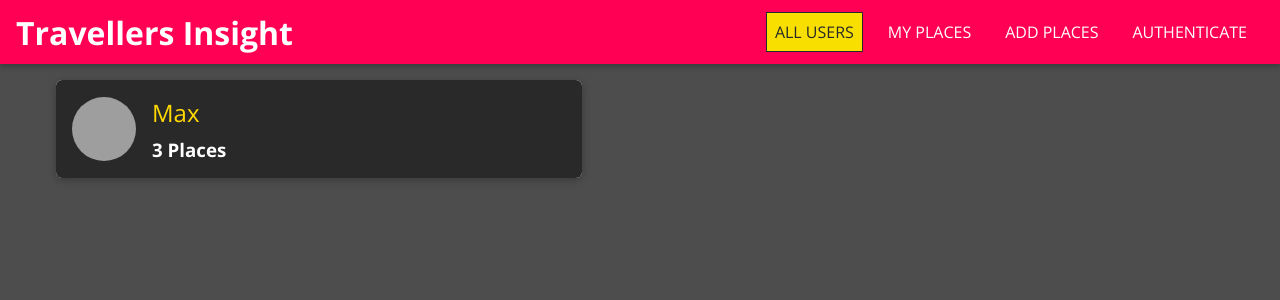
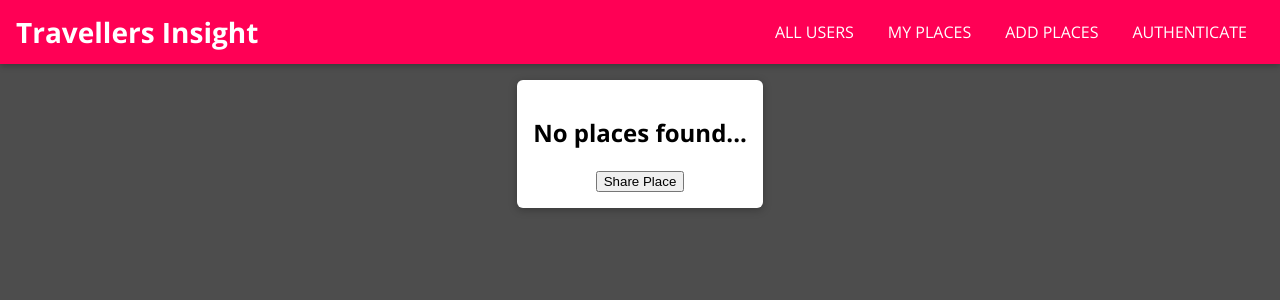
Before and after one commit to AaronBDSouza/Travellers-Insight-MERN-App, a React (Create React App) app in the folder frontend/: page /1234/places in a window 1280 px wide. Before the commit this address led to /. Shown: the top 300 px of the page. Built offline with nearby package versions, Linux system fonts and the light colour scheme; grey boxes are pictures that could not be loaded.

Commit message:
Added PlaceItem and PlaceList Components

```diff
--- a/frontend/src/App.js
+++ b/frontend/src/App.js
@@ -2,6 +2,7 @@ import './App.css';
 import { BrowserRouter as Router, Route, Redirect, Switch } from 'react-router-dom';
 import Users from './user/pages/Users';
 import Place from './places/pages/Place';
+import UserPlaces from './places/pages/UserPlaces';
 import MainNavigation from './shared/components/Navigation/MainNavigation';
 
 const App = () => {
@@ -24,6 +25,9 @@ const App = () => {
             <Route path="/" exact>
               <Users/>
             </Route>
+            <Route path="/:userId/places" exact>
+              <UserPlaces/>
+            </Route>
             <Route path="/places/new" exact>
               <Place/>
             </Route>
--- /dev/null
+++ b/frontend/src/places/components/PlaceItem.css
@@ -0,0 +1,55 @@
+.place-item {
+    margin: 1rem 0;
+  }
+
+  .place-item__content {
+    padding: 0;
+  }
+
+  .place-item__info {
+    padding: 1rem;
+    text-align: center;
+  }
+
+  .place-item__image {
+    width: 100%;
+    height: 12.5rem;
+    margin-right: 1.5rem;
+  }
+
+  .place-item__image img {
+    width: 100%;
+    height: 100%;
+    object-fit: cover;
+  }
+
+  .place-item__info h2,
+  .place-item__info h3,
+  .place-item__info p {
+    margin: 0 0 0.5rem 0;
+  }
+
+  .place-item__actions {
+    padding: 1rem;
+    text-align: center;
+    border-top: 1px solid #ccc;
+  }
+
+  .place-item__modal-content {
+    padding: 0;
+  }
+
+  .place-item__modal-actions {
+    text-align: right;
+  }
+
+  .place-item__actions button,
+  .place-item__actions a {
+    margin: 0.5rem;
+  }
+
+  @media (min-width: 768px) {
+    .place-item__image {
+      height: 20rem;
+    }
+  }
--- /dev/null
+++ b/frontend/src/places/components/PlaceItem.js
@@ -0,0 +1,26 @@
+import React from 'react';
+import Card from '../../shared/components/UIElements/Card';
+
+import './PlaceItem.css';
+
+const PlaceItem = props => {
+    return <li className="place-item">
+        <Card className="place-item__content">
+            <div className="place-item__image">
+                <img src={props.image} alt={props.title}/>
+            </div>
+            <div className="place-item__info">
+                <h2>{props.title}</h2>
+                <h3>{props.address}</h3>
+                <p>{props.description}</p>
+            </div>
+            <div className="place-item__actions">
+                <button>VIEW ON MAP</button>
+                <button>EDIT</button>
+                <button>DELETE</button>
+            </div>
+        </Card>
+    </li>;
+};
+
+export default PlaceItem;
--- /dev/null
+++ b/frontend/src/places/components/PlaceList.css
@@ -0,0 +1,7 @@
+.place-list {
+    list-style: none;
+    margin: 1rem auto;
+    padding: 0;
+    width: 90%;
+    max-width: 40rem;
+  }
--- /dev/null
+++ b/frontend/src/places/components/PlaceList.js
@@ -0,0 +1,35 @@
+import React from 'react';
+import Card from '../../shared/components/UIElements/Card';
+import PlaceItem from './PlaceItem';
+
+import './PlaceList.css';
+
+const PlaceList= props => {
+    if(props.items.length === 0){
+        return (
+            <div className="place-list center">
+                <Card>
+                    <h2>No places found...</h2>
+                    <button>Share Place</button>
+                </Card>
+            </div>
+        );
+    }
+
+    return <ul className="place-list">
+        {props.items.map(place =>
+            <PlaceItem
+                key={place.id}
+                id={place.id}
+                image={place.imageUrl}
+                title={place.title}
+                description={place.description}
+                address={place.address}
+                creatorId={place.creator}
+                coordinates={place.location}
+            />
+        )}
+    </ul>;
+};
+
+export default PlaceList;
--- /dev/null
+++ b/frontend/src/places/pages/UserPlaces.js
@@ -0,0 +1,38 @@
+import React from 'react';
+import { useParams } from 'react-router-dom';
+import PlaceList from '../components/PlaceList';
+
+const DUMMY_PLACES = [
+    {
+        id: 'p1',
+        title: 'Empire State Building',
+        description: 'Most famous building in the world',
+        imageUrl: 'https://lh5.googleusercontent.com/p/AF1QipOMAB7d2AGdQu-A6PU4jFMUfVAESsKvHwMmlZwf=w408-h272-k-no',
+        address: '20 W 34th St, New York, NY 10001, United States',
+        location:{
+            lat: 40.7484405,
+            lng: -73.9856644
+        },
+        creator: 'u1'
+    },
+    {
+        id: 'p2',
+        title: 'test',
+        description: 'Most famous building in the world',
+        imageUrl: 'https://lh5.googleusercontent.com/p/AF1QipOMAB7d2AGdQu-A6PU4jFMUfVAESsKvHwMmlZwf=w408-h272-k-no',
+        address: '20 W 34th St, New York, NY 10001, United States',
+        location:{
+            lat: 40.7484405,
+            lng: -73.9856644
+        },
+        creator: 'u2'
+    }
+];
+
+const UserPlaces = () => {
+    const userId = useParams().userId;
+    const loadedPlaces = DUMMY_PLACES.filter(place => place.creator === userId)
+    return <PlaceList items={loadedPlaces}/>
+};
+
+export default UserPlaces;
--- a/frontend/src/shared/components/Navigation/MainNavigation.css
+++ b/frontend/src/shared/components/Navigation/MainNavigation.css
@@ -19,6 +19,7 @@
 
   .main-navigation__title {
     color: white;
+    font-size: 28px;
   }
 
   .main-navigation__title a {
--- a/frontend/src/shared/components/Navigation/MainNavigation.js
+++ b/frontend/src/shared/components/Navigation/MainNavigation.js
@@ -9,25 +9,25 @@ import './MainNavigation.css';
 const MainNavigation = props => {
     const [ drawerIsOpen, setDrawerIsOpen ] = useState(false);
 
-    const openDrawer = () => {
+    const openDrawerHandler = () => {
         setDrawerIsOpen(true);
     };
 
-    const closeDrawer = () => {
+    const closeDrawerHandler = () => {
         setDrawerIsOpen(false);
     };
 
     return (
     <React.Fragment>
-        {drawerIsOpen && <Backdrop onClick={closeDrawer} /> }
-        <SideDrawer show={drawerIsOpen}>
+        {drawerIsOpen && <Backdrop onClick={closeDrawerHandler} /> }
+        <SideDrawer show={drawerIsOpen} onClick={closeDrawerHandler} >
             <nav className="main-navigation__drawer-nav">
                 <NavLinks/>
             </nav>
         </SideDrawer>
 
         <MainHeader>
-            <button className="main-navigation__menu-btn" onClick={openDrawer}>
+            <button className="main-navigation__menu-btn" onClick={openDrawerHandler}>
                 <span/>
                 <span/>
                 <span/>
--- a/frontend/src/shared/components/Navigation/SideDrawer.js
+++ b/frontend/src/shared/components/Navigation/SideDrawer.js
@@ -4,15 +4,30 @@ import { CSSTransition } from 'react-transition-group';
 import './SideDrawer.css';
 
 const SideDrawer = props => {
+     const sideDrawerRef = React.useRef(null);
      const content = (
      <CSSTransition
      in={ props.show }
      timeout={200}
      classNames="slide-in-left"
      mountOnEnter
-     unmountOnExit>
-          <aside className="side-drawer">{props.children}</aside>
+     unmountOnExit nodeRef={sideDrawerRef}>
+          <aside className="side-drawer" onClick={props.onClick} ref={sideDrawerRef}>{props.children}</aside>
      </CSSTransition>
+
+
+     /*
+     const nodeRef = React.useRef(null);
+     const content = (
+     <CSSTransition
+     in={ props.show }
+     timeout={200}
+     classNames="slide-in-left"
+     mountOnEnter
+     unmountOnExit nodeRef={nodeRef}>
+          <aside className="side-drawer" ref={nodeRef}>{props.children}</aside>
+     </CSSTransition>
+     */
      );
 
      return ReactDOM.createPortal(content,document.getElementById('drawer-hook'));
```
